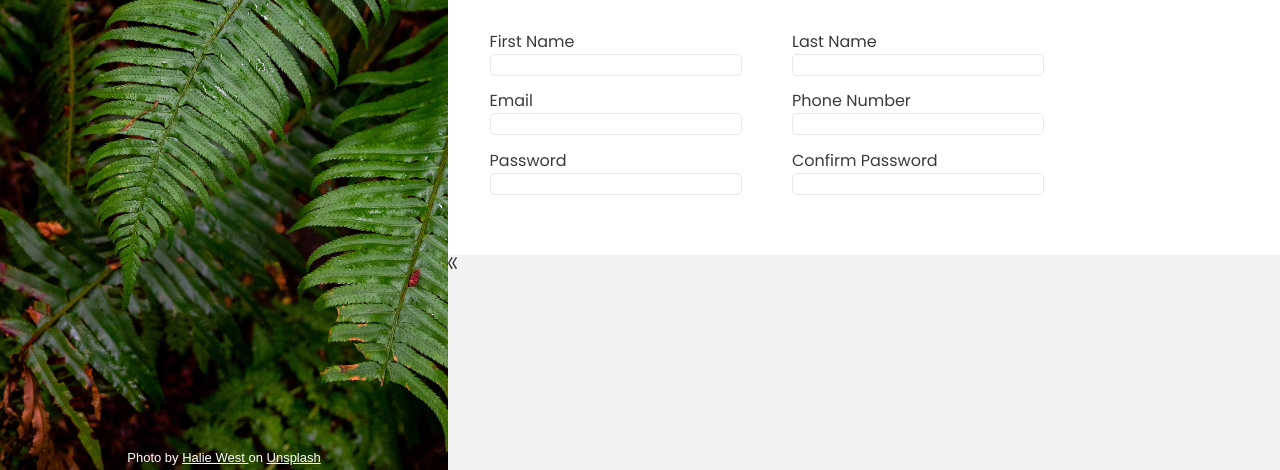
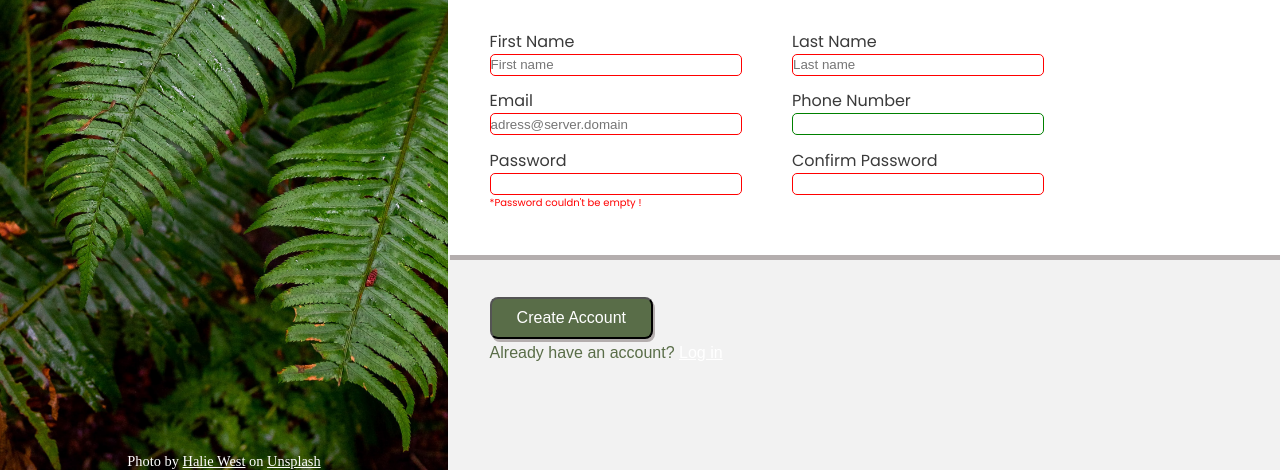
Before and after one commit to Abderrahmen-taouai/Project-Sign-Up-Form, a plain HTML site: page index.html in a window 1280 px wide. Shown: the part 330-800 px from the top of the page. Drawn offline with Linux system fonts and the light colour scheme.

Commit message:
end the project

```diff
--- a/index.html
+++ b/index.html
@@ -12,33 +12,48 @@
 </head>
 <body>
   <div class="container">
-   <div class="left">
-    <div class="left-text">Photo by <u>Halie West </u> on <u>Unsplash</u></div>
-   </div>
+    <div class="image-section">
+      <div class="banner">
+        <img src="./odin-lined.png" alt="Odin image" />
+        ODIN
+      </div>
+      <p class="attribution">
+        Photo by
+        <a
+          href="https://unsplash.com/@haliewestphoto?utm_source=unsplash&utm_medium=referral&utm_content=creditCopyText"
+          >Halie West</a
+        >
+        on
+        <a
+          href="https://unsplash.com/?utm_source=unsplash&utm_medium=referral&utm_content=creditCopyText"
+          >Unsplash</a
+        >
+      </p>
+  </div>
 
    <div class="right">
 
     <div class="box-1">This is not a real online service! Lorem ipsum dolor sit amet consectetur, adipisicing elit.Necessitatibus, commodi!<br>Sign up now to get started.<br><br>You know you want to.</div>
     <div class="box-2">
       <h3>Let's do this!</h3>
-      <div class="form">
-       <form action="" method="get" class="form">
-
+      <form action="" method="get" class="form">
+       <div class="form">
         <div class="form-div">
           <div class="form-divs">
              <label for="name">First Name</label>
-             <input type="text" id="firstname" name="first_name">
+             <input type="text" id="firstname" name="first_name" required minlength="4" placeholder="First name">
           </div>
 
           <div class="form-divs">
             <label for="email"> Email</label>
-            <input type="email" id="email" name="email">
+            <input type="email" id="email" name="email" required placeholder="adress@server.domain">
           </div>
 
           <div class="form-divs">
             <label for="password"> Password</label>
             <input type="password" id="password" name="password
-          ">
+          " required>
+            <p id="error"></p>
           </div>
 
 
@@ -47,7 +62,7 @@
         <div class="form-div">
           <div class="form-divs">
              <label for="lastname">Last Name</label>
-             <input type="text" id="lastname" name="last_name">
+             <input type="text" id="lastname" name="last_name" minlength="4" required placeholder="Last name">
           </div>
 
           <div class="form-divs">
@@ -58,7 +73,7 @@
           <div class="form-divs">
             <label for="confirmpassword"> Confirm Password</label>
             <input type="password" id="confirmpassword" name="confirm_password
-          ">
+          "required>
           </div>
 
 
@@ -68,7 +83,10 @@
 
 
     </div>
-    <div class="box-3">CC</div>
+    <div class="box-3">
+     <button type="submit" class="btn">Create Account</button>
+     <p class="login">Already have an account? <a href="">Log in</a></p>
+    </div>
   </div>
 
   </div>
--- a/script.js
+++ b/script.js
@@ -0,0 +1,18 @@
+document.addEventListener("DOMContentLoaded", (event) => {console.log("Salem")});
+
+let pass=document.querySelector("#password").value;
+
+let confirmpass=document.querySelector("#confirmpassword").value;
+
+error= document.querySelector("#error");
+
+if (pass=="" && confirmpass=="") {
+
+        error.innerHTML="*Password couldn't be empty !";
+    }
+
+
+else if (pass!=confirmpass) {
+    error.innerHTML="*Password dosen't match!";
+
+}
--- a/style.css
+++ b/style.css
@@ -15,26 +15,44 @@
     flex-direction: row;
     width: 100vw;
     height: 100vh;
+}
+
+.image-section {
+    background-position: center center;
+    background-image: url("./side-img.jpg");
+    background-size: cover;
+    flex: 3;
+    display: flex;
+    flex-direction: column;
+    justify-content: space-between;
+    color: white;
+    text-align: center;
+  }
 
 
 
-}
-.left{
+.banner {
     display: flex;
     justify-content: center;
-    width: 35vw;
-    background-image: url(img/side-img.jpg);
-    background-repeat: no-repeat;
-    background-size: cover;
-    color: white;
-    font-family: Norse-Bold, sans-serif;
-}
-.left-text{
-    font-family: Arial, Helvetica, sans-serif;
-    font-size: small;
-    align-self: flex-end;
-    margin-bottom: 5px;
-}
+    align-items: center;
+    font-size: 5.5rem;
+    font-family: "Norse Bold";
+    margin-top: 20vh;
+    padding: 16px 0;
+    background-color: rgba(0, 0, 0, 0.4);
+  }
+
+.banner img {
+    height: 125px;
+  }
+
+.banner h2{
+    margin: 0;
+  }
+
+.attribution {
+    font-size: 0.9rem;
+  }
 
 
 
@@ -63,6 +81,7 @@
     font-family: 'Poppins', sans-serif;
     font-size: medium;
     padding-left: 5%;
+    box-shadow: 2px 5px #b4aeae;
 
 }
 .form{
@@ -89,5 +108,43 @@ input{
 }
 
 input:focus {
-    border: 1px solid blue;
+    border-color: 1px solid blue;
 }
+input:invalid {
+  border-color: red;
+}
+input:valid {
+  border-color: green;
+}
+.btn{
+    background-color: #596D48;
+    color: white;
+    padding: 10px 25px;
+    border-radius: 8px;
+    margin-left: 5%;
+    margin-top: 5%;
+    font-size: medium;
+    box-shadow: 2px 3px #b4aeae;
+
+}
+
+#error{
+    text-align: start;
+    color: red;
+    font-size: x-small;
+}
+.login{
+    margin-top: 5px;
+    margin-left: 5%;
+    font-family: Arial, Helvetica, sans-serif;
+}
+.login{
+    color:  #596D48;;
+}
+.editor{
+    color: white;
+}
+
+a {
+    color: white;
+  }
```
Also changed, not shown: odin-lined.png (added), side-img.jpg (added).
